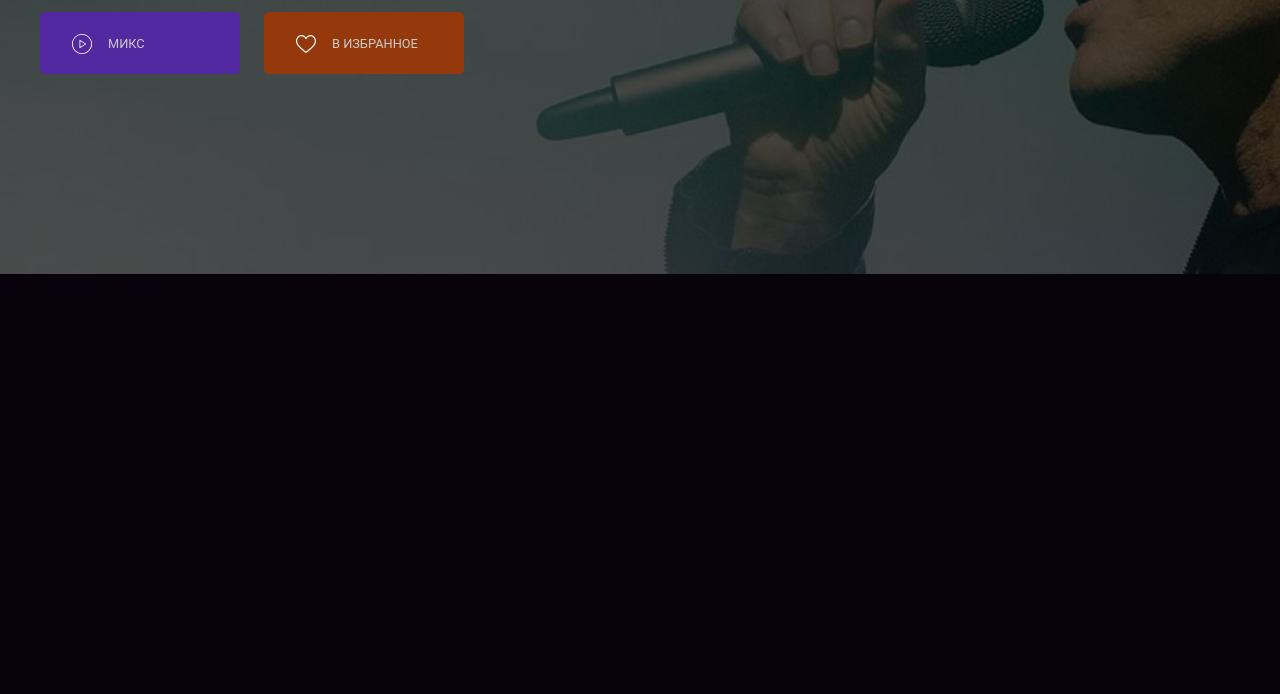
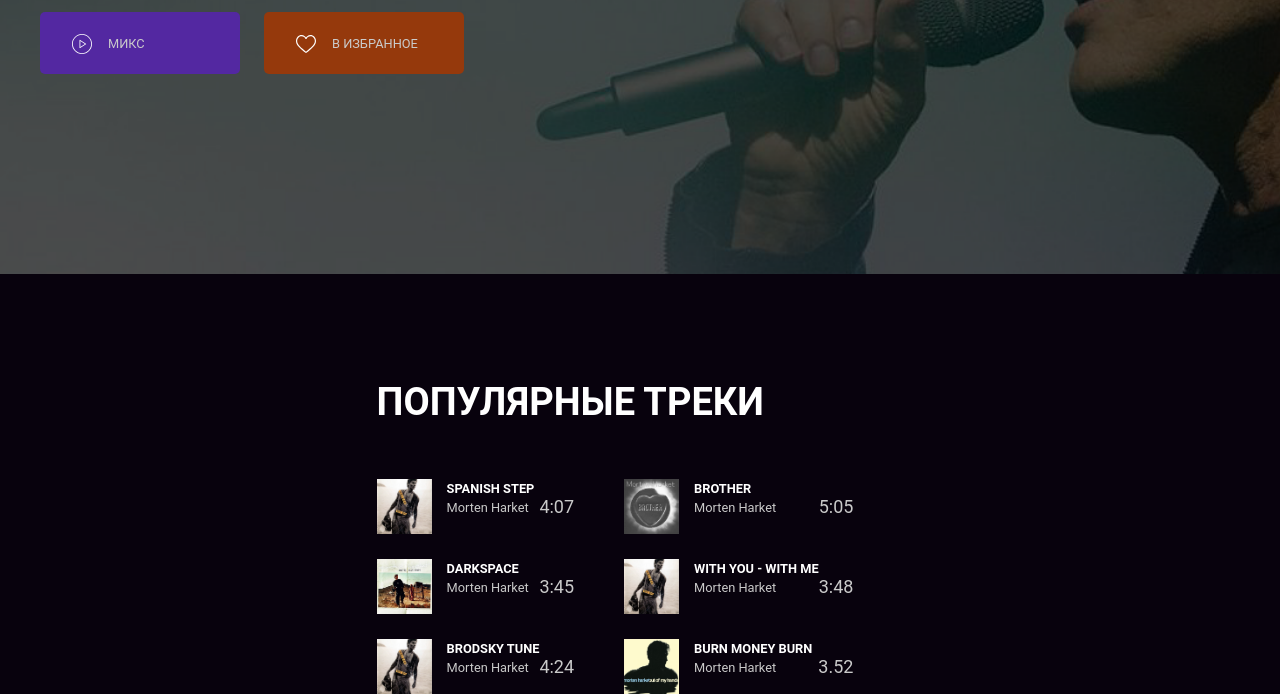
Before and after one commit to Aresla/music-box, a website built with Parcel: page src/artist.html in a window 1280 px wide. Shown: the part 406-1100 px from the top of the page. Before the commit the page ends 800 px from the top, so only its background shows below. Built offline with nearby package versions, Linux system fonts and the light colour scheme.

Commit message:
add page-popular-track

```diff
--- a/src/artist.html
+++ b/src/artist.html
@@ -50,6 +50,55 @@
               </div>
           </div>
       </div>
+      <div id="page-popular-track">
+          <div class="content-wrapper align-stretch">
+              <h2 class="bright-text-color">Популярные треки</h2>
+              <div class="tracks-list">
+                  <div class="popular-track">
+                      <div class="left-side">
+                          <img src="images/Wild Seed.png" alt="Не забудьте про alt">
+                          <div class="track-info"><h3>Spanish Step</h3><p>Morten Harket</p></div>
+                      </div>
+                      <div class="track-duration">4:07</div>
+                  </div>
+                  <div class="popular-track">
+                      <div class="left-side">
+                          <img src="images/Brother.png" alt="Не забудьте про alt">
+                          <div class="track-info"><h3>Brother</h3><p>Morten Harket</p></div>
+                      </div>
+                      <div class="track-duration">5:05</div>
+                  </div>
+                  <div class="popular-track">
+                      <div class="left-side">
+                          <img src="images/Letter from Egypt.png" alt="Не забудьте про alt">
+                          <div class="track-info"><h3>Darkspace</h3><p>Morten Harket</p></div>
+                      </div>
+                      <div class="track-duration">3:45</div>
+                  </div>
+                  <div class="popular-track">
+                      <div class="left-side">
+                          <img src="images/Wild Seed.png" alt="Не забудьте про alt">
+                          <div class="track-info"><h3>With You - With Me</h3><p>Morten Harket</p></div>
+                      </div>
+                      <div class="track-duration">3:48</div>
+                  </div>
+                  <div class="popular-track">
+                      <div class="left-side">
+                          <img src="images/Wild Seed.png" alt="Не забудьте про alt">
+                          <div class="track-info"><h3>Brodsky Tune</h3><p>Morten Harket</p></div>
+                      </div>
+                      <div class="track-duration">4:24</div>
+                  </div>
+                  <div class="popular-track">
+                      <div class="left-side">
+                          <img src="images/Out of My Hands.png" alt="Не забудьте про alt">
+                          <div class="track-info"><h3>Burn Money Burn</h3><p>Morten Harket</p></div>
+                      </div>
+                      <div class="track-duration">3.52</div>
+                  </div>
+              </div>
+          </div>
+      </div>
   </div>
 </body>
 </html>
--- a/src/css/app.scss
+++ b/src/css/app.scss
@@ -7,3 +7,4 @@
 @import "page-news";
 @import "page-app";
 @import "footer";
+@import "page-popular-track";
--- a/src/css/general.scss
+++ b/src/css/general.scss
@@ -28,6 +28,10 @@ h2 {
   border-color: transparent;
 }
 
+.bright-text-color {
+  color: #FFFFFF;
+}
+
 
 @media (max-width: 770px) {
   h1 {
--- a/src/css/main.scss
+++ b/src/css/main.scss
@@ -19,6 +19,10 @@
   align-items: flex-start;
 }
 
+.align-stretch {
+  align-items: stretch;
+}
+
 
 @media (max-width: 770px) {
   .main-container {
--- a/src/css/page-description.scss
+++ b/src/css/page-description.scss
@@ -77,10 +77,6 @@ form input::placeholder {
 
 .bg-color {
   background-color: $green;
-}
-
-.bright-text-color {
-  color: #FFFFFF;
 }
 
 .artist-description {
--- /dev/null
+++ b/src/css/page-popular-track.scss
@@ -0,0 +1,69 @@
+@import "variables";
+
+#page-popular-track {
+  display: flex;
+  justify-content: center;
+  padding-top: 100px;
+}
+
+h3 {
+  font: bold 12.8px/19.2px Roboto, serif;
+  margin: 0;
+  text-transform: uppercase;
+  color: #FFFFFF;
+}
+
+.tracks-list {
+  display: grid;
+  grid-template-columns: auto auto;
+  grid-template-rows: auto auto auto;
+  row-gap: 25px;
+  margin-top: 48px;
+}
+
+.popular-track {
+  display: flex;
+  flex-direction: row;
+  justify-content: space-between;
+  align-items: center;
+  width: 100%;
+}
+
+.left-side {
+  display: flex;
+  flex-direction: row;
+  gap: 15px;
+}
+
+.left-side img {
+  width: 55px;
+  height: 55px;
+}
+
+.track-info {
+  display: flex;
+  flex-direction: column;
+  justify-items: flex-start;
+}
+
+.track-info p {
+  margin-block: 0;
+  font: 12.8px/19.2px Roboto, serif;
+}
+
+.track-duration {
+  margin-right: 50px;
+}
+
+@media (max-width: 770px) {
+  .tracks-list {
+    display: grid;
+    grid-template-columns: auto;
+    grid-template-rows: auto;
+    row-gap: 25px;
+    margin-top: 48px;
+  }
+  .track-duration {
+    margin-right: 0;
+  }
+}
```
